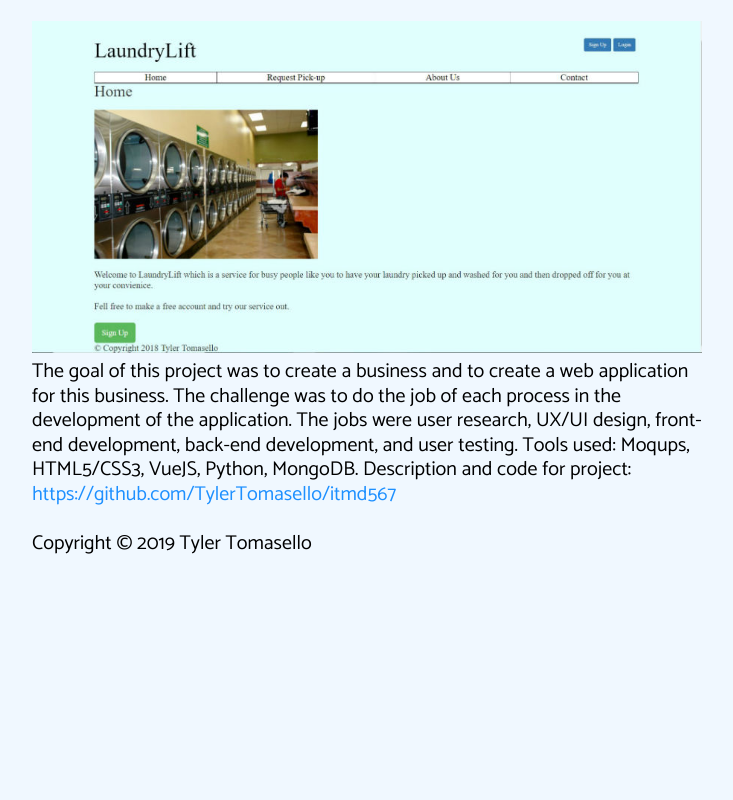
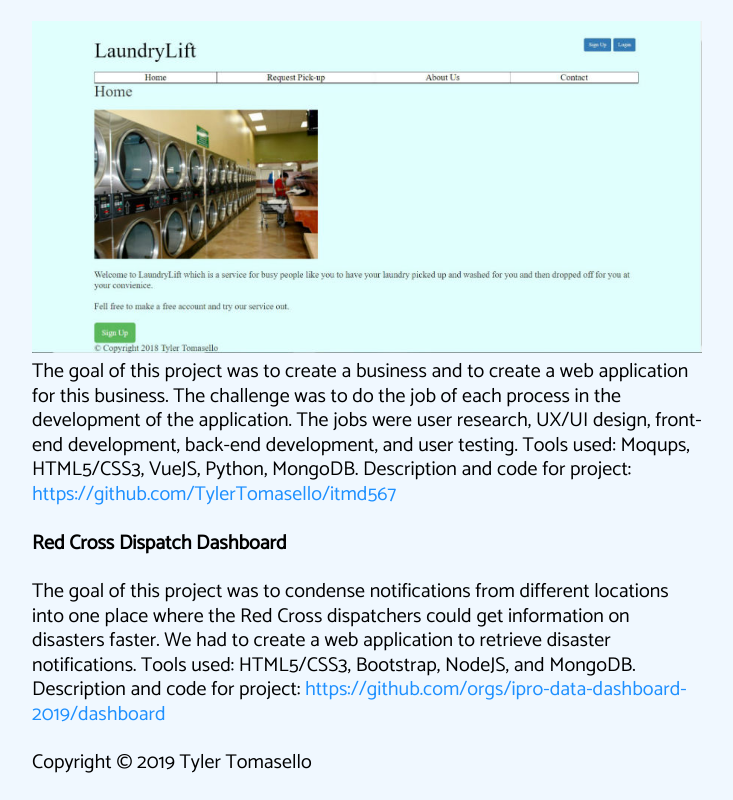
Before and after one commit to TylerTomasello/tomasello-co, a plain HTML site: page interests/index.html in a window 1280 px wide. Shown: the part 431-1231 px from the top of the page, without its empty margins (87-820 px from the left). Before the commit the page ends 1011 px from the top, so only its background shows below. Drawn offline with nearby package versions, Linux system fonts and the light colour scheme.

Commit message:
added red cross project to projects page

```diff
--- a/interests/index.html
+++ b/interests/index.html
@@ -46,6 +46,16 @@
         testing. Tools used: Moqups, HTML5/CSS3, VueJS, Python, MongoDB. Description
         and code for project: <a href="https://github.com/TylerTomasello/itmd567" target="_blank"
         rel="project2">https://github.com/TylerTomasello/itmd567</a>
+      </p>
+
+      <h3>Red Cross Dispatch Dashboard</h3>
+      <p>
+        The goal of this project was to condense notifications from different locations
+        into one place where the Red Cross dispatchers could get information on
+        disasters faster. We had to create a web application to retrieve disaster
+        notifications. Tools used: HTML5/CSS3, Bootstrap, NodeJS, and MongoDB. Description
+        and code for project: <a href="https://github.com/orgs/ipro-data-dashboard-2019/dashboard" target="_blank"
+        rel="redcross">https://github.com/orgs/ipro-data-dashboard-2019/dashboard</a>
       </p>
       <!-- <h3>Computers</h3>
       <p>I like working with computers, and with both software and hardware. I
```
